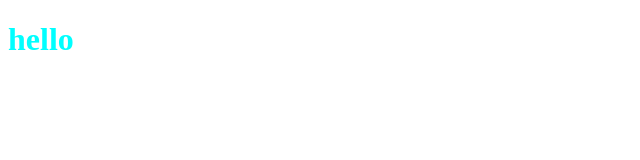
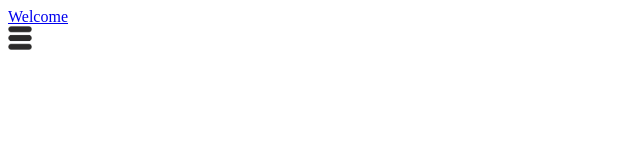
Before and after one commit to AkashaSedeqi/portfolio_mobile, a website: page index.html in a window 1280 px wide. Shown: the whole page, without its empty margins (0-640 px from the left). Drawn offline with Linux system fonts and the light colour scheme.

Commit message:
header section updated

```diff
--- a/index.html
+++ b/index.html
@@ -8,6 +8,11 @@
     <title>Document</title>
 </head>
 <body>
-    <h1 class="header">hello</h1>
+    <header>
+        <a href="#" class="welcome">Welcome</a>
+        <nav>
+            <img src="image/mobile-menu.png" alt="Menu bar" height="24px">
+        </nav>
+    </header>
 </body>
 </html>
```
